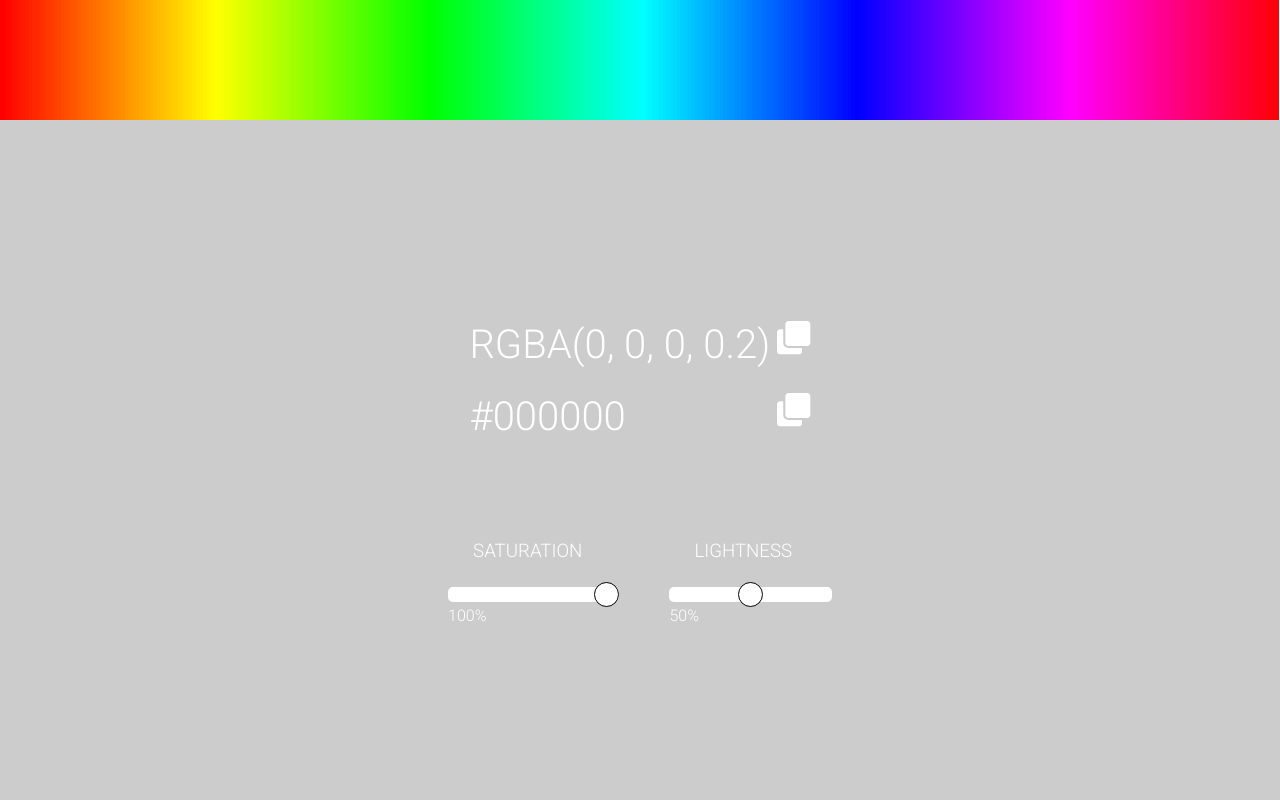
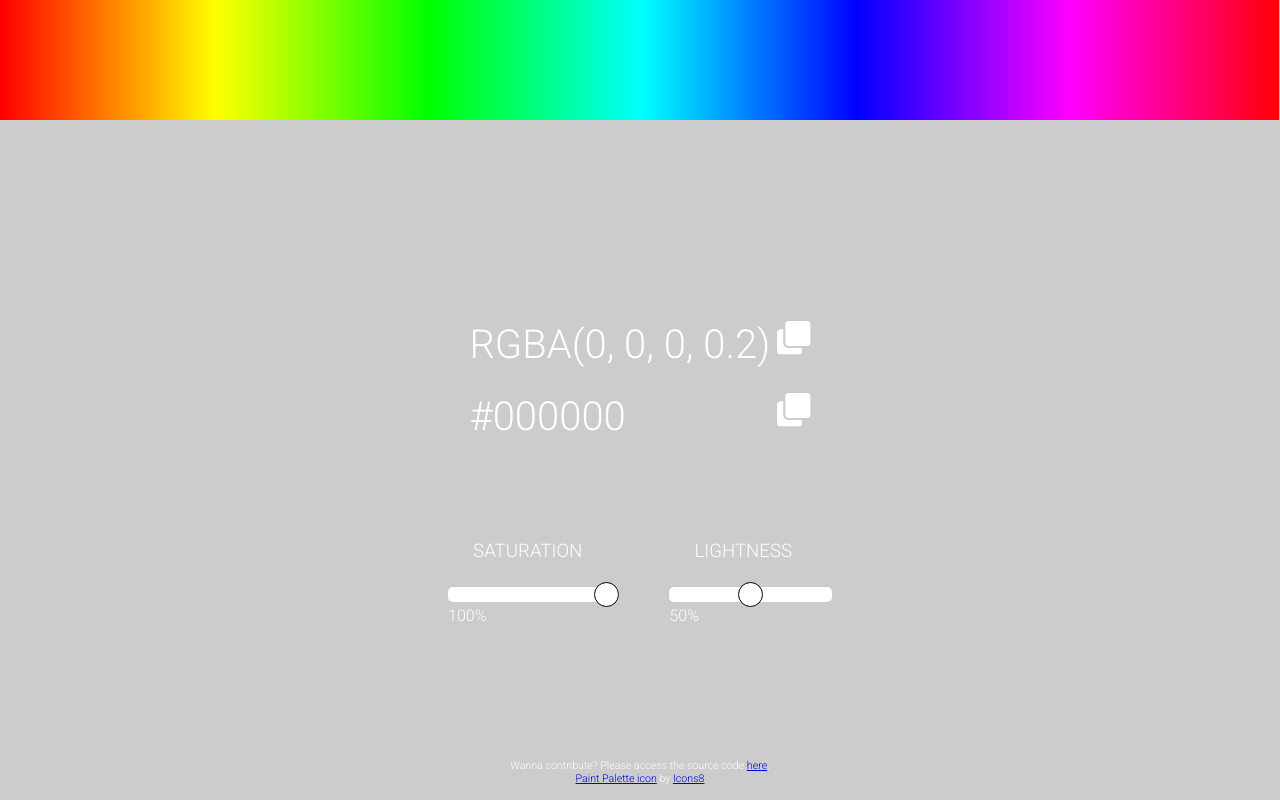
Before and after one commit to pablorodrigo52/colorpallete, a React (Create React App) app: page / in a window 1280 px wide. Built offline with nearby package versions, Linux system fonts and the light colour scheme.

Commit message:
changing title, favicon and adding a footer section

```diff
--- a/public/index.html
+++ b/public/index.html
@@ -10,7 +10,7 @@
       content="Color"
     />
     <link rel="manifest" href="%PUBLIC_URL%/manifest.json" />
-    <title>Welcome</title>
+    <title>Colors</title>
   </head>
   <body>
     <noscript>You need to enable JavaScript to run this app.</noscript>
--- a/src/app/css/Color.css
+++ b/src/app/css/Color.css
@@ -1,8 +1,6 @@
 .color {
-    /* min-width: 4px; */
     min-width: 1px;
     display: inline-block;
-    /* transition: .3s all; */
 }
 .color.detach {
     cursor: pointer;
@@ -10,5 +8,4 @@
     border: 1px solid white;
     box-shadow: 0px 2px 5px rgba(0, 0, 0, 0.5);
     padding: 1%;
-    /* transition: padding .1s ease-in-out; */
 }
--- /dev/null
+++ b/src/app/css/Footer.css
@@ -0,0 +1,18 @@
+footer.footer {
+    display: block;
+    font-size: 8pt;
+    position: absolute;
+    text-transform: none;
+    text-align: center;
+    bottom: 15px;
+}
+
+footer.footer .blackfont,
+footer.footer .blackfont a{
+    color: black;
+    transition: .3s ease-in;
+}
+footer.footer .blackfont a:hover{
+    color: blue;
+    transition: .3s ease-in;
+}
--- a/src/app/js/App.jsx
+++ b/src/app/js/App.jsx
@@ -1,5 +1,6 @@
 import React from 'react';
 import Color from './Color.jsx';
+import Footer from './Footer.jsx';
 
 import { rgbToHex, copyToClipboard, normalizeToNumber } from './helper/Util.js';
 import { FontAwesomeIcon } from '@fortawesome/react-fontawesome';
@@ -48,6 +49,7 @@ class App extends React.Component {
               <input type="range" className="slider" name="lightness" id="lightness" min="0" max="100" value={this.state.lightness} onChange={(e) => this._alterLightness(e)}/> {this.state.lightness}%
             </div>
           </section>
+          <Footer somuchlight={this.state.somuchlight ? 'blackfont' : ''}/>
         </section>
       </div>
     )
--- /dev/null
+++ b/src/app/js/Footer.jsx
@@ -0,0 +1,13 @@
+import React from 'react';
+import '../css/Footer.css';
+
+class Footer extends React.Component {
+    render (){
+        return <footer className='footer'>
+            <p className={this.props.somuchlight}> Wanna contribute? Please access the source code <a target="_blank" rel="noopener noreferrer" href="https://github.com/pablorodrigo52/colorpallete">here</a>.</p>
+            <p className={this.props.somuchlight}><a target="_blank" rel="noopener noreferrer" href="https://icons8.com.br/icons/set/paint-palette">Paint Palette icon</a> by <a target="_blank" rel="noopener noreferrer"  href="https://icons8.com.br">Icons8</a></p>
+        </footer>
+    }
+}
+
+export default Footer
--- a/src/app/js/helper/Util.js
+++ b/src/app/js/helper/Util.js
@@ -16,4 +16,4 @@ export function copyToClipboard(str){
 
 export function normalizeToNumber(c){
     return Number((c) ? c.replace(")","").replace("(", "").replace(",","") : '');
-  }
+}
```
Also changed, not shown: src/app/css/App.css (+0 -10 lines), 1 other file (tests, documents, lock files or other folders).
